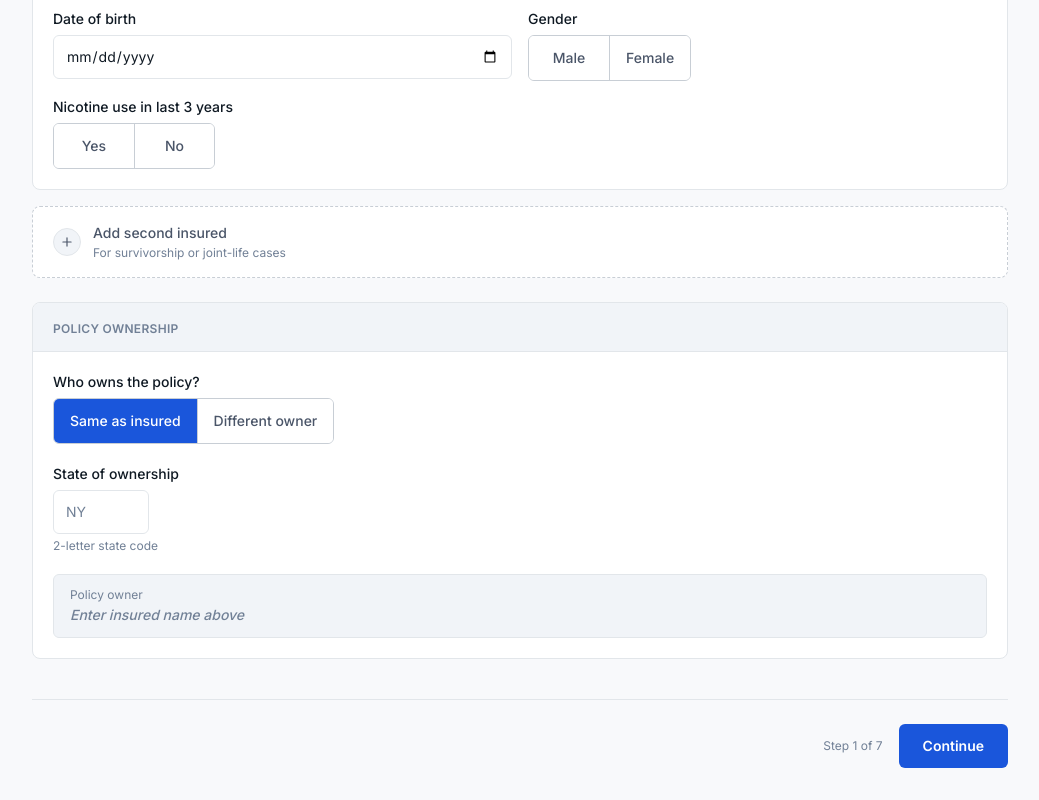
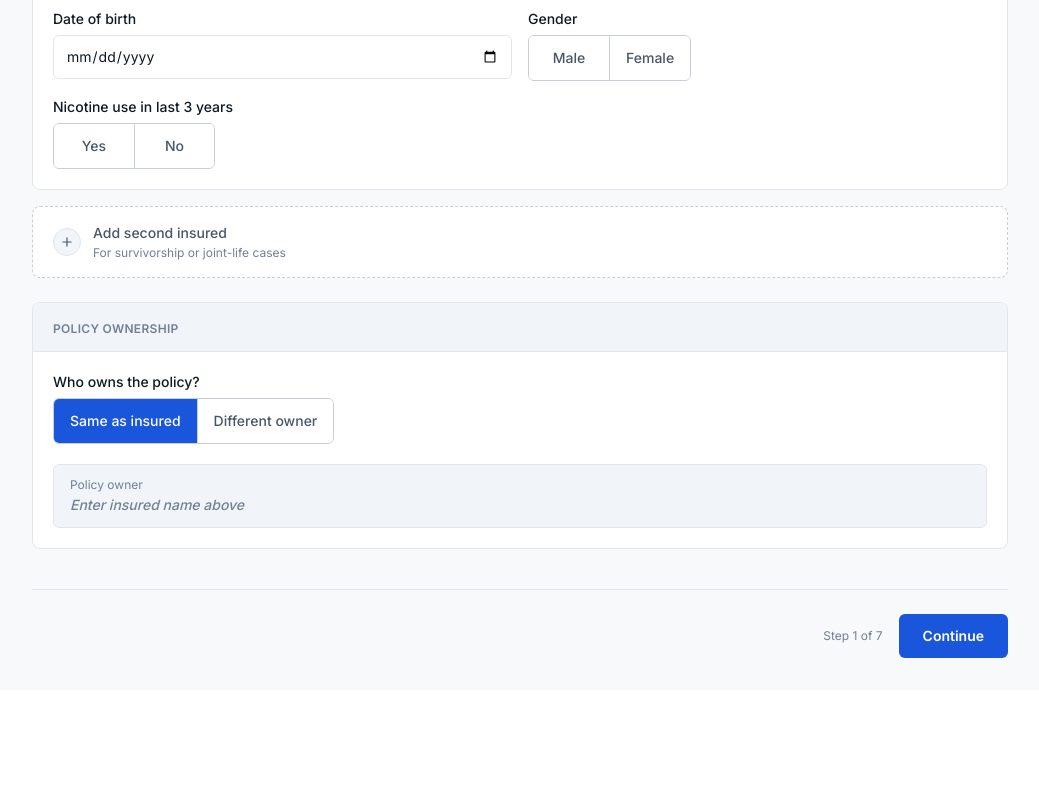
Before and after one commit to BoboCman/reg-187, a Next.js app: page /app in a window 1280 px wide. Shown: the part 477-1277 px from the top of the page, without its empty margins (120-1159 px from the left). After the commit the page ends 1167 px from the top, so only its background shows below. Built offline with nearby package versions, Linux system fonts and the light colour scheme.

Commit message:
feat: remove state of ownership form field from insured owner step
Co-authored-by: BoboCman <192469630+BoboCman@users.noreply.github.com>

```diff
--- a/components/policyplan/steps/PPStep1InsuredOwner.tsx
+++ b/components/policyplan/steps/PPStep1InsuredOwner.tsx
@@ -389,19 +389,6 @@ export function PPStep1InsuredOwner() {
             />
           </FormField>
 
-          {/* State of ownership — always visible for all paths (spec item 2) */}
-          <FormField
-            label="State of ownership"
-            hint="2-letter state code"
-            error={errors.state_of_ownership?.message}
-          >
-            <TextInput
-              {...register("state_of_ownership")}
-              placeholder="NY"
-              maxLength={2}
-              className="uppercase w-24"
-            />
-          </FormField>
 
           {/* Same-owner summary row */}
           {!isDifferentOwner && (
```
